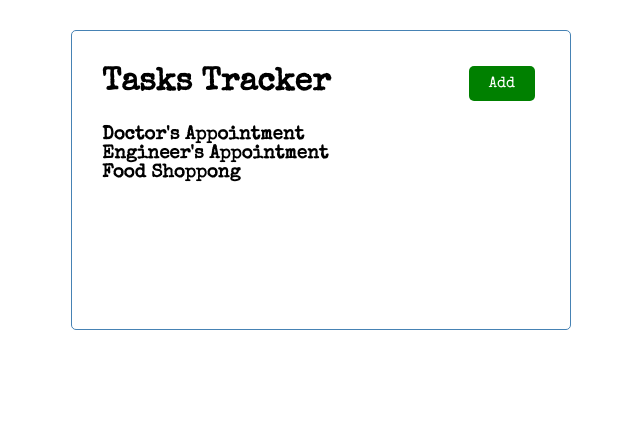
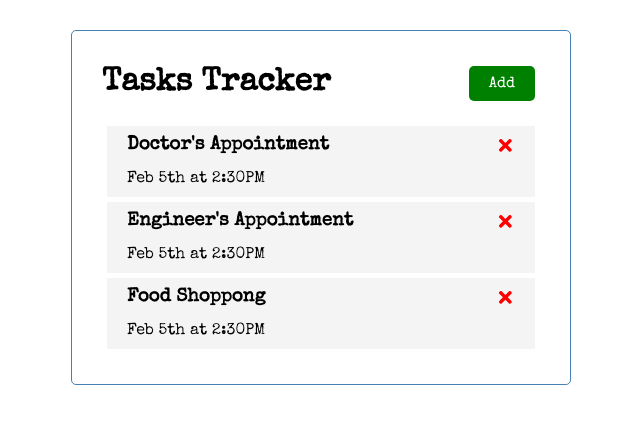
Before and after one commit to nihaltowfiq/react-task-tracker, a React (Create React App) app: page / in a window 1280 px wide. Shown: the top 424 px of the page, without its empty margins (319-959 px from the left). Built offline with nearby package versions, Linux system fonts and the light colour scheme.

Commit message:
static deleteTask

```diff
--- a/package.json
+++ b/package.json
@@ -8,6 +8,7 @@
     "@testing-library/user-event": "^12.1.10",
     "react": "^17.0.1",
     "react-dom": "^17.0.1",
+    "react-icons": "^4.1.0",
     "react-scripts": "4.0.1",
     "web-vitals": "^0.2.4"
   },
--- a/src/App.js
+++ b/src/App.js
@@ -23,10 +23,18 @@ function App() {
       reminder: false,
     },
   ]);
+
+  const deleteTask = (id) => {
+    setTasks(tasks.filter((task) => task.id !== id));
+  };
   return (
     <div className="container">
       <Header title="Tasks Tracker" />
-      <Tasks tasks={tasks} />
+      {tasks.length === 0 ? (
+        "No Task to Show"
+      ) : (
+        <Tasks tasks={tasks} onDelete={deleteTask} />
+      )}
     </div>
   );
 }
--- a/src/components/Task.js
+++ b/src/components/Task.js
@@ -1,7 +1,20 @@
 import React from "react";
+import { FaTimes } from "react-icons/fa";
 
-const Task = () => {
-  return <div></div>;
+const Task = ({ task, onDelete }) => {
+  return (
+    <div className="task">
+      <h3>
+        {task.text}{" "}
+        <FaTimes
+          style={{ color: "red", cursor: "pointer" }}
+          onClick={() => onDelete(task.id)}
+        />
+      </h3>
+      <br />
+      <p>{task.day}</p>
+    </div>
+  );
 };
 
 export default Task;
--- a/src/components/Tasks.js
+++ b/src/components/Tasks.js
@@ -1,12 +1,13 @@
 import React from "react";
+import Task from "./Task";
 
 // const tasks = ;
 
-const Tasks = ({ tasks }) => {
+const Tasks = ({ tasks, onDelete }) => {
   return (
     <>
       {tasks.map((task) => (
-        <h3 key={task.id}>{task.text}</h3>
+        <Task key={task.id} task={task} onDelete={onDelete} />
       ))}
     </>
   );
```
Also changed, not shown: 2 other files (tests, documents, lock files or other folders).
